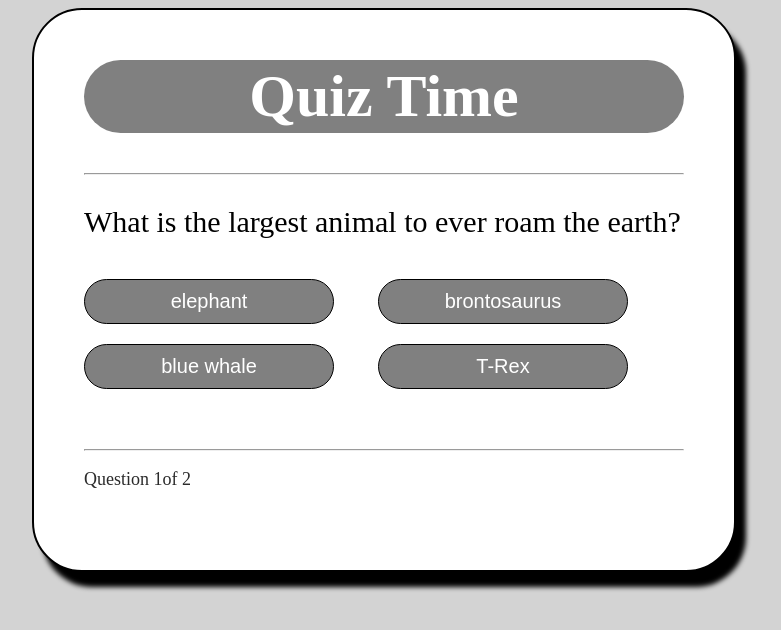
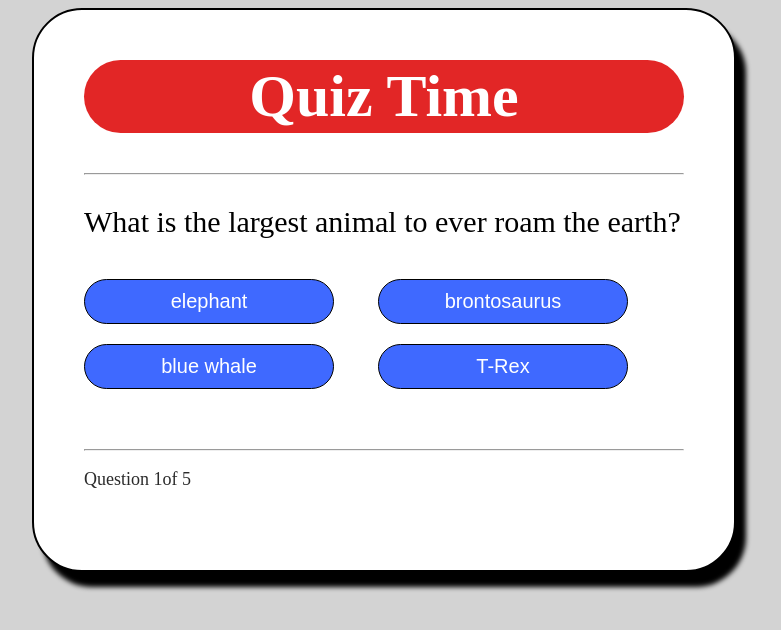
Before and after one commit to jesseflores512/quiz, a plain HTML site: page index.html in a window 1280 px wide. Shown: the whole page, without its empty margins (256-1037 px from the left). Drawn offline with Linux system fonts and the light colour scheme.

Commit message:
css changes and added questions

```diff
--- a/app.js
+++ b/app.js
@@ -43,7 +43,10 @@ function showScores(){
 
 var questions = [
   new Question('What is the largest animal to ever roam the earth?', ['elephant', 'brontosaurus', 'blue whale', 'T-Rex'], 'blue whale'),
-  new Question('What movie has the record for highest grossing film?', ['Avatar', 'Avengers Infinity War', 'Jurassic Park', 'Lord of the Rings: The Two Towers'], 'Avatar')
+  new Question('What movie has the record for highest grossing film?', ['Avatar', 'Avengers Infinity War', 'Jurassic Park', 'Lord of the Rings: The Two Towers'], 'Avatar'),
+  new Question('Who is the highest paid athlete as of 2018?', ['Lebron James', 'Andrew Luck', 'Tiger Woods', 'Christiano Ronaldo'], 'Christiano Ronaldo'),
+  new Question("What comic super hero was Stan Lee's first creation?", ['The Destroyer', 'Spiderman', 'Superman', 'Captain America'], 'The Destroyer'),
+  new Question('Where was the first McDonalds restaurant located? ', ['Atlanta, Georgia', 'San Berdino, California', 'Portland, Orgeon', 'Des Plaines, Illinois'], 'Des Plaines, Illinois')
 ];
 
 var quiz = new Quiz(questions);
--- a/style.css
+++ b/style.css
@@ -14,7 +14,7 @@ body {
 }
 
 .grid h1 {
-  background-color: gray;
+  background-color: #e22626;
   font-size: 60px;
   text-align: center;
   color: white;
@@ -32,7 +32,7 @@ body {
 }
 
 #btn0, #btn1, #btn2, #btn3 {
-  background-color: gray;
+  background-color: #3f69ff;
   width: 250px;
   font-size: 20px;
   color: white;
@@ -55,3 +55,8 @@ body {
 #btn0:focus, #btn1:focus, #btn2:focus, #btn3:focus {
   outline: 0;
 }
+
+#score {
+  text-align: center;
+  font-size: 35px;
+}
```
